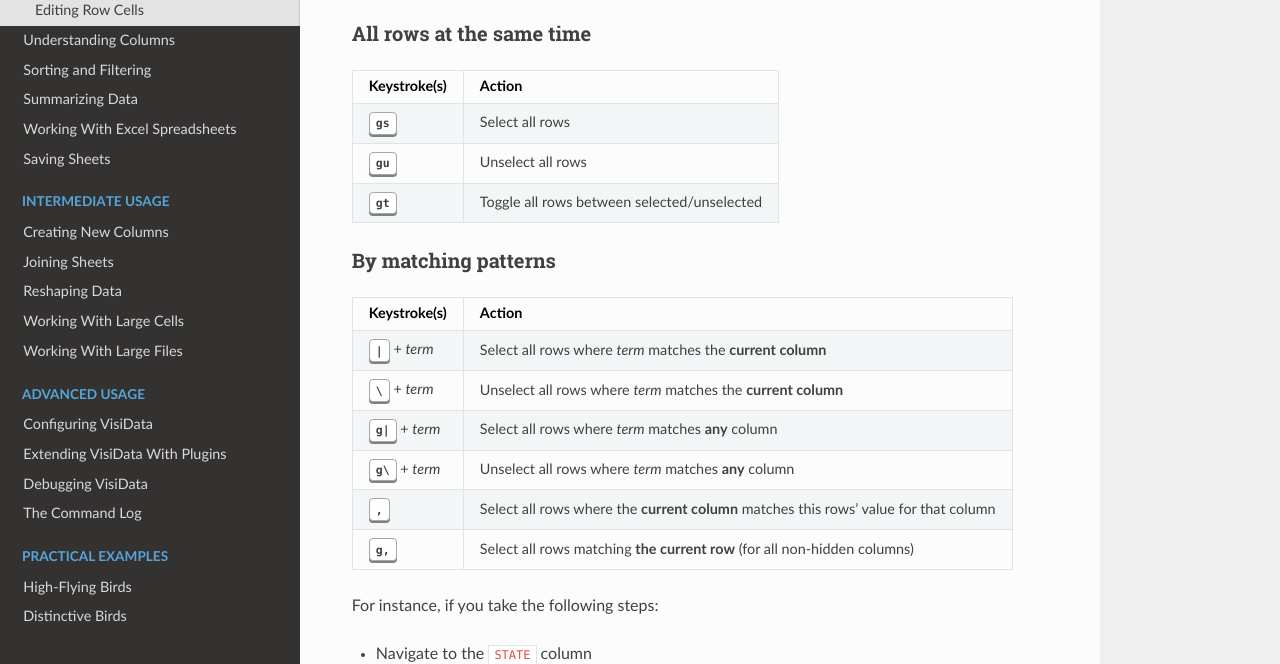
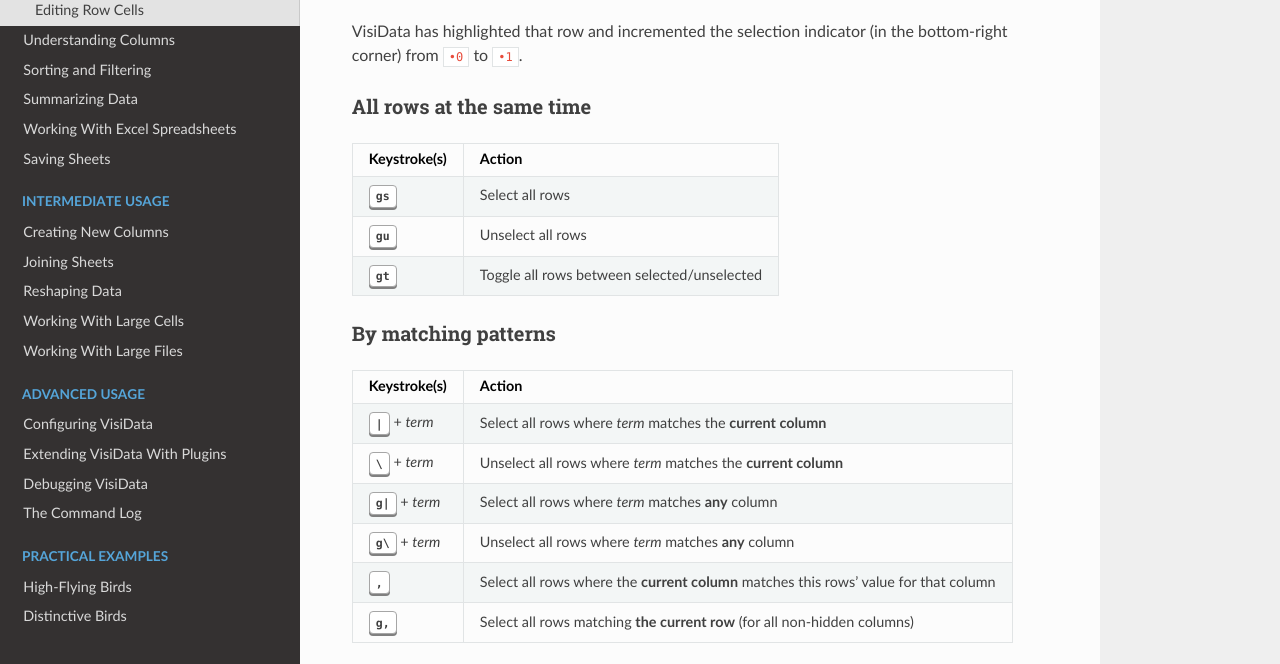
Before and after one commit to jsvine/intro-to-visidata, a Sphinx documentation site: the page built from docs/basics/understanding-rows.rst, in a window 1280 px wide and 900 px high, scrolled down 558 px, cut to the strip 236-900 px from the top of the window. Built offline with Sphinx 7.4.7 and the Read the Docs theme 2.0.0, drawn with Linux system fonts in a browser that asks for light colours.

Commit message:
Add note about selection indicator/counter

```diff
--- a/docs/basics/understanding-rows.rst
+++ b/docs/basics/understanding-rows.rst
@@ -24,6 +24,8 @@
 
 .. raw:: html
    :file: ../../terminal/output/rows-00-select-single.output.html
+
+VisiData has highlighted that row and incremented the selection indicator (in the bottom-right corner) from ``•0`` to ``•1``.
 
 All rows at the same time
 ^^^^^^^^^^^^^^^^^^^^^^^^^
```
